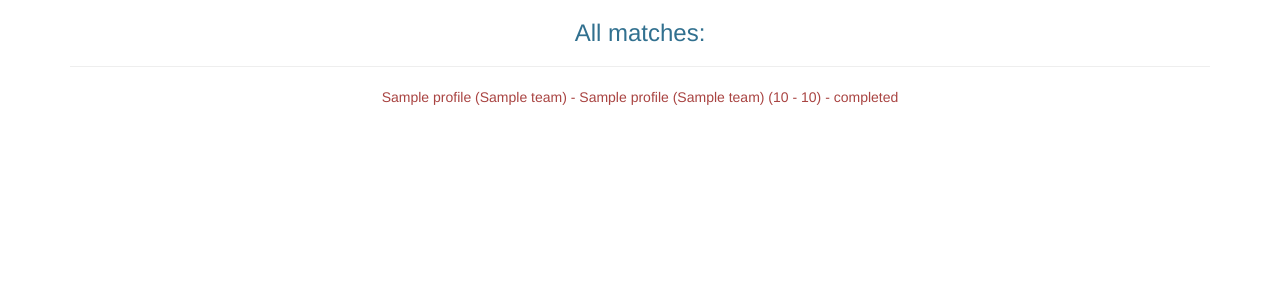
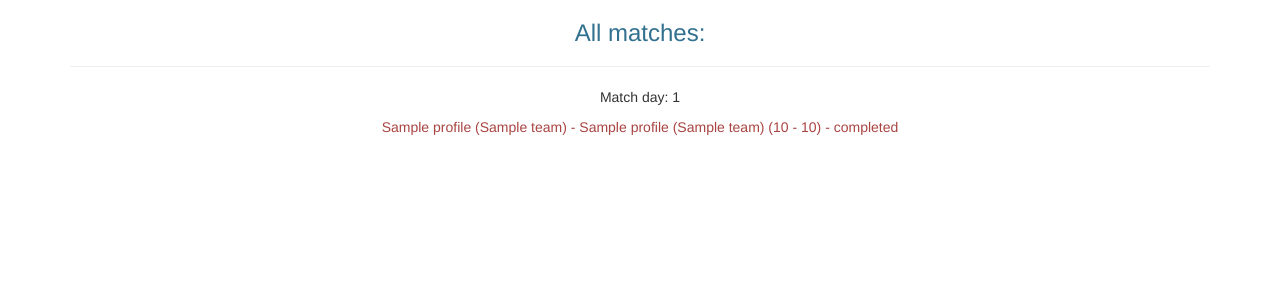
Before and after one commit to doboj-labs/pes-bot-api, a Django app: template api/templates/matches.html in a window 1280 px wide. Shown: the top 300 px of the page. Run offline with Django 3.2, Linux system fonts and the light colour scheme; the template is opened without the code that fills it: values that come from a table or form of the project are taken from there, others are empty; tables that the repository leaves empty hold one stand-in row (values such as "Sample post"); some libraries are stand-ins or nearby versions.

Commit message:
Url fix. Seperate matches by dayes.

```diff
--- a/api/templates/matches.html
+++ b/api/templates/matches.html
@@ -31,12 +31,22 @@
     <hr>
     {% if  matches %}
         {% for match in matches %}
+
+            {% if forloop.counter == 1 %}
+                <p>Match day: 1</p>
+            {% endif %}
+
             {% if match.status == 'active' %}
                 <p class="text-center text-success">{{ match }}</p>
             {% elif match.status == 'completed' %}
                 <p class="text-center text-danger">{{ match }}</p>
             {% else %}
                 <p class="text-center text-info">{{ match }}</p>
+            {% endif %}
+
+            {% if forloop.counter|divisibleby:4 %}
+                <hr>
+                <p>Match day: {% widthratio forloop.counter 4 1|add:1 %}</p>
             {% endif %}
         {% endfor %}
     {% else %}
--- a/pes_bot/urls.py
+++ b/pes_bot/urls.py
@@ -9,13 +9,14 @@ router.register(r'Match', views.MatchViewSet)
 
 urlpatterns = [
 
-    url(r'^web/tables', views.table),
-    url(r'^web/matches', views.show_all_matches),
-    url(r'^web/', views.main_web),
     url(r'^admin/', admin.site.urls),
-    url(r'^', include(router.urls)),
+    url(r'^api/', include(router.urls)),
     url(r'^api-auth/', include('rest_framework.urls', namespace='rest_framework')),
-    url(r'^get-next-match$', views.get_next_match),
+    url(r'^get-next-match', views.get_next_match),
     url(r'^start-stop-match', views.start_stop_match),
     url(r'^increment-decrement-score', views.increment_decrement_score),
+    url(r'^matches', views.show_all_matches),
+    url(r'^table', views.table),
+    url(r'^', views.main_web),
+
 ]
```
